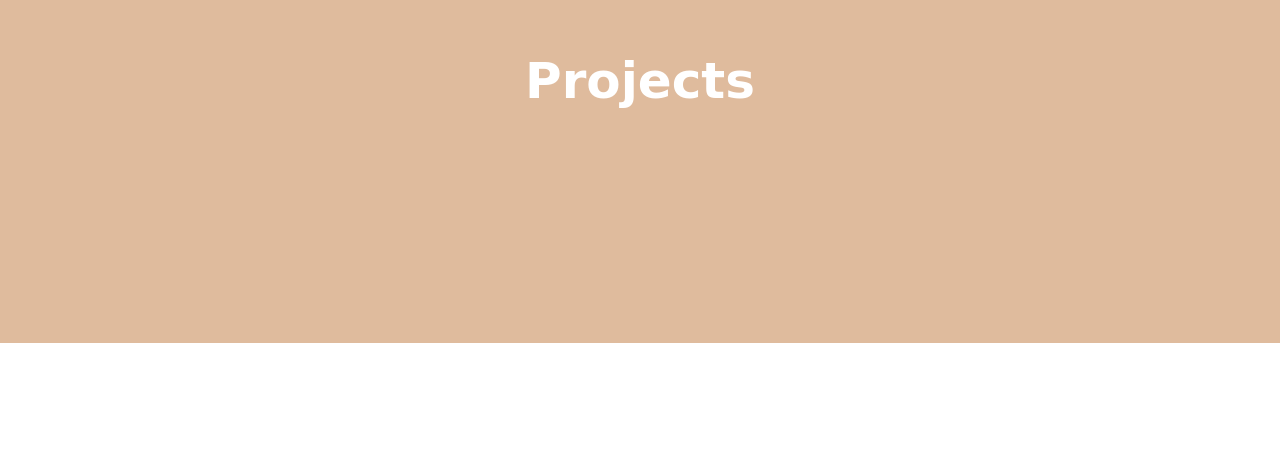
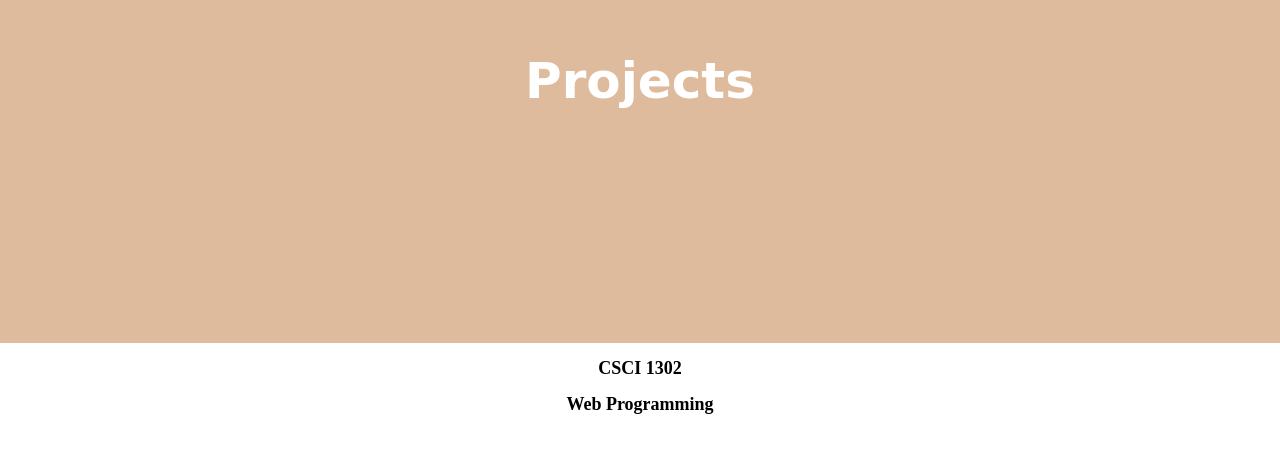
Before and after one commit to Alona0420/cv, a plain HTML site: page projects.html in a window 1280 px wide. Shown: the part 182-634 px from the top of the page. Drawn offline with Linux system fonts and the light colour scheme.

Commit message:
font color

```diff
--- a/projects.html
+++ b/projects.html
@@ -13,8 +13,8 @@
         <h1>Projects</h1>
     </div>
     <div class="project-body">
-        <h1>CSCI 1302</h1>
-        <h1> Web Programming</h1>
+        <h2>CSCI 1302</h2>
+        <h2> Web Programming</h2>
     </div>
 
 </body>
```
